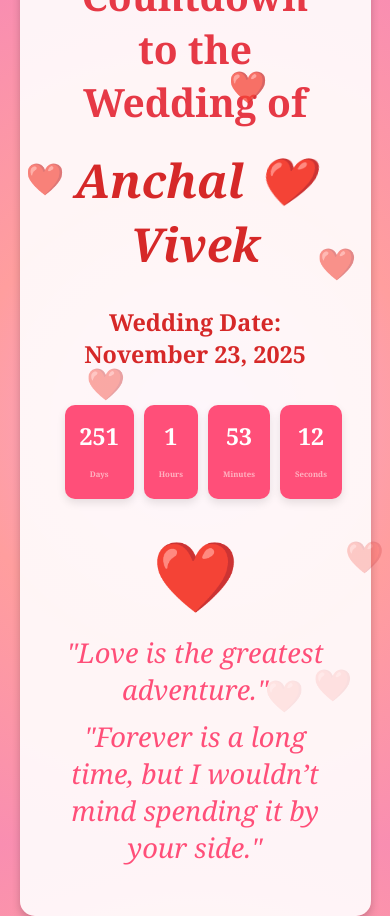
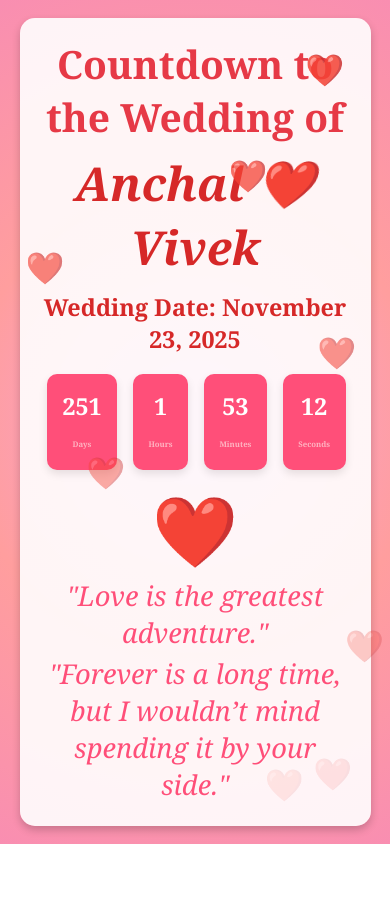
Before and after one commit to vivek8j/CountDown, a plain HTML site: page index.html in a window 390 px wide. After the commit the page ends 844 px from the top, so only its background shows below. Drawn offline with Linux system fonts and the light colour scheme.

Commit message:
Update styles.css

```diff
--- a/styles.css
+++ b/styles.css
@@ -21,34 +21,35 @@ body {
     overflow: hidden;
 }
 
+/* Container */
 .container {
     background-color: rgba(255, 255, 255, 0.9);
-    padding: 40px;
+    padding: 5vw;
     border-radius: 15px;
     box-shadow: 0 4px 8px rgba(0, 0, 0, 0.2);
     max-width: 600px;
-    width: 90%; /* Make it responsive */
+    width: 90%; /* Make container width responsive */
     position: relative;
 }
 
 /* Typography */
 h1 {
-    font-size: 6vw; /* Relative font size */
+    font-size: 6vw; /* Make font size responsive to viewport */
     color: #e63946;
-    margin-bottom: 20px;
+    margin-bottom: 2vw;
     font-weight: bold;
 }
 
 h2 {
-    font-size: 8vw; /* Relative font size */
+    font-size: 8vw;
     color: #d62828;
-    margin-bottom: 30px;
+    margin-bottom: 3vw;
     font-style: italic;
 }
 
 .wedding-date {
-    font-size: 4vw; /* Responsive font size */
-    margin-top: 20px;
+    font-size: 4vw;
+    margin-top: 2vw;
     color: #d62828;
     font-weight: bold;
 }
@@ -57,7 +58,7 @@ h2 {
 .countdown-box {
     display: flex;
     justify-content: space-between;
-    margin-top: 30px;
+    margin-top: 3vw;
 }
 
 .countdown {
@@ -69,9 +70,9 @@ h2 {
 .time-box {
     background-color: #ff4f79;
     border-radius: 10px;
-    padding: 15px;
-    margin: 5px;
-    font-size: 4vw; /* Relative font size */
+    padding: 4vw;
+    margin: 2vw;
+    font-size: 4vw;
     color: white;
     font-weight: bold;
     box-shadow: 0 4px 8px rgba(0, 0, 0, 0.1);
@@ -84,8 +85,8 @@ h2 {
 
 /* Heart animation */
 .heart-container {
-    margin-top: 30px;
-    font-size: 10vw; /* Larger heart on smaller screens */
+    margin-top: 3vw;
+    font-size: 10vw;
     animation: beat 1.5s infinite;
     color: #ff66b2;
 }
@@ -94,11 +95,9 @@ h2 {
     0% {
         transform: scale(1);
     }
-
     50% {
         transform: scale(1.2);
     }
-
     100% {
         transform: scale(1);
     }
@@ -106,7 +105,7 @@ h2 {
 
 /* Love quotes */
 .love-quotes {
-    margin-top: 20px;
+    margin-top: 2vw;
     font-size: 5vw;
     font-style: italic;
     color: #ff4f79;
@@ -114,12 +113,12 @@ h2 {
 }
 
 .love-quotes p {
-    margin: 10px 0;
+    margin: 1vw 0;
 }
 
 /* Celebration Message */
 #celebration {
-    margin-top: 40px;
+    margin-top: 4vw;
     font-size: 5vw;
     color: #ff4f79;
     font-weight: bold;
@@ -170,7 +169,7 @@ h2 {
 
 .falling-heart {
     position: absolute;
-    font-size: 5vw; /* Make hearts larger on mobile screens */
+    font-size: 5vw;
     animation: fall 4s linear infinite;
 }
 
@@ -199,8 +198,8 @@ h2 {
 
 .confetti {
     position: absolute;
-    width: 5vw;
-    height: 5vw;
+    width: 8vw;
+    height: 8vw;
     background-color: #ff66b2;
     animation: confettiFall 3s infinite;
     border-radius: 50%;
@@ -217,50 +216,66 @@ h2 {
 }
 
 /* Media Queries for responsiveness */
+
+/* For Tablet (screens up to 768px) */
 @media (max-width: 768px) {
-    /* Tablet */
     h1 {
         font-size: 8vw;
     }
+
     h2 {
         font-size: 10vw;
     }
+
     .wedding-date, .time-box {
         font-size: 5vw;
     }
+
     .heart-container {
         font-size: 12vw;
     }
+
     .love-quotes {
+        font-size: 6vw;
+    }
+
+    #celebration {
         font-size: 6vw;
     }
 }
 
+/* For Mobile (screens up to 480px) */
 @media (max-width: 480px) {
-    /* Mobile */
     h1 {
         font-size: 10vw;
     }
+
     h2 {
         font-size: 12vw;
     }
+
     .wedding-date, .time-box {
         font-size: 6vw;
     }
+
     .heart-container {
         font-size: 15vw;
     }
+
     .love-quotes {
         font-size: 7vw;
     }
+
     #celebration {
         font-size: 6vw;
     }
+
     .falling-heart {
         font-size: 8vw;
     }
+
     .confetti {
-        width: 8vw;
-        height: 8vw;
+        width: 10vw;
+        height: 10vw;
     }
 }
```
